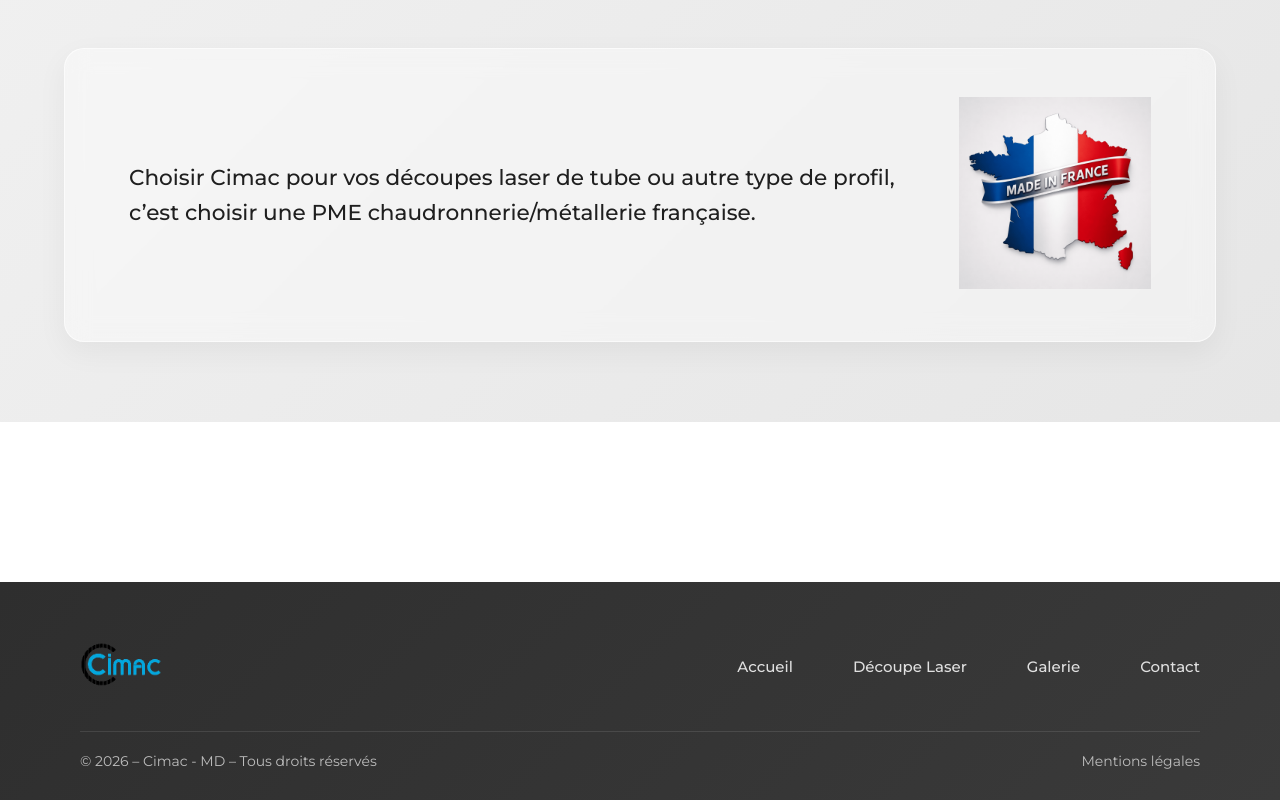
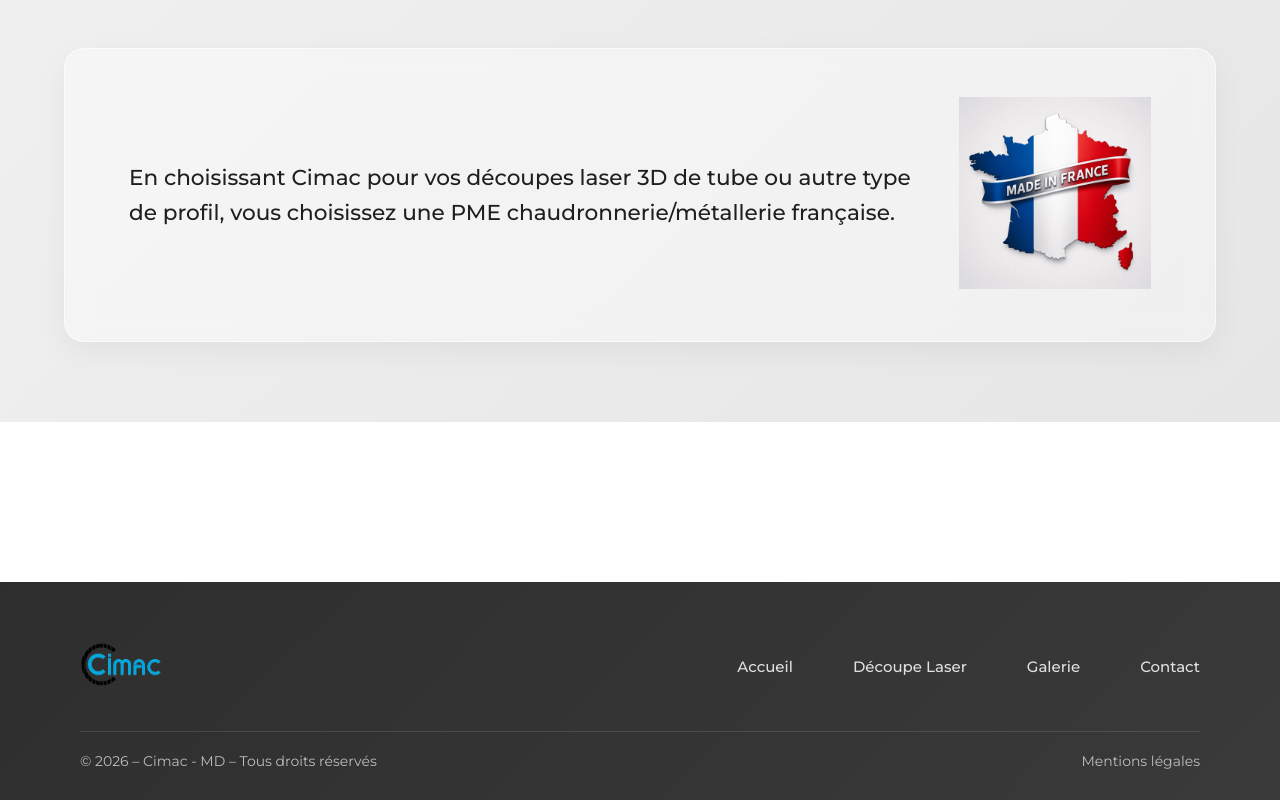
Before and after one commit to matthieudes/cimac-metal.fr, a Vue app in the folder cimac-metal/: page / in a window 1280 px wide. Shown: the part 1388-2188 px from the top of the page. Built offline with nearby package versions, Linux system fonts and the light colour scheme; a web font is replaced by a local one.

Commit message:
Cryptage de l'adresse mail dans la page contact et mentions légales

```diff
--- a/cimac-metal/src/pages/Accueil.vue
+++ b/cimac-metal/src/pages/Accueil.vue
@@ -26,7 +26,7 @@ import imgMif from '@/assets/AccueilAssets/madeInFrance.webp'
       <div class="mif-container">
         <div class="mif-text">
           <h3>
-            Choisir Cimac pour vos découpes laser de tube ou autre type de profil, c’est choisir une PME chaudronnerie/métallerie française.
+            En choisissant Cimac pour vos découpes laser 3D de tube ou autre type de profil, vous choisissez une PME chaudronnerie/métallerie française.
           </h3>
         </div>
 
```
